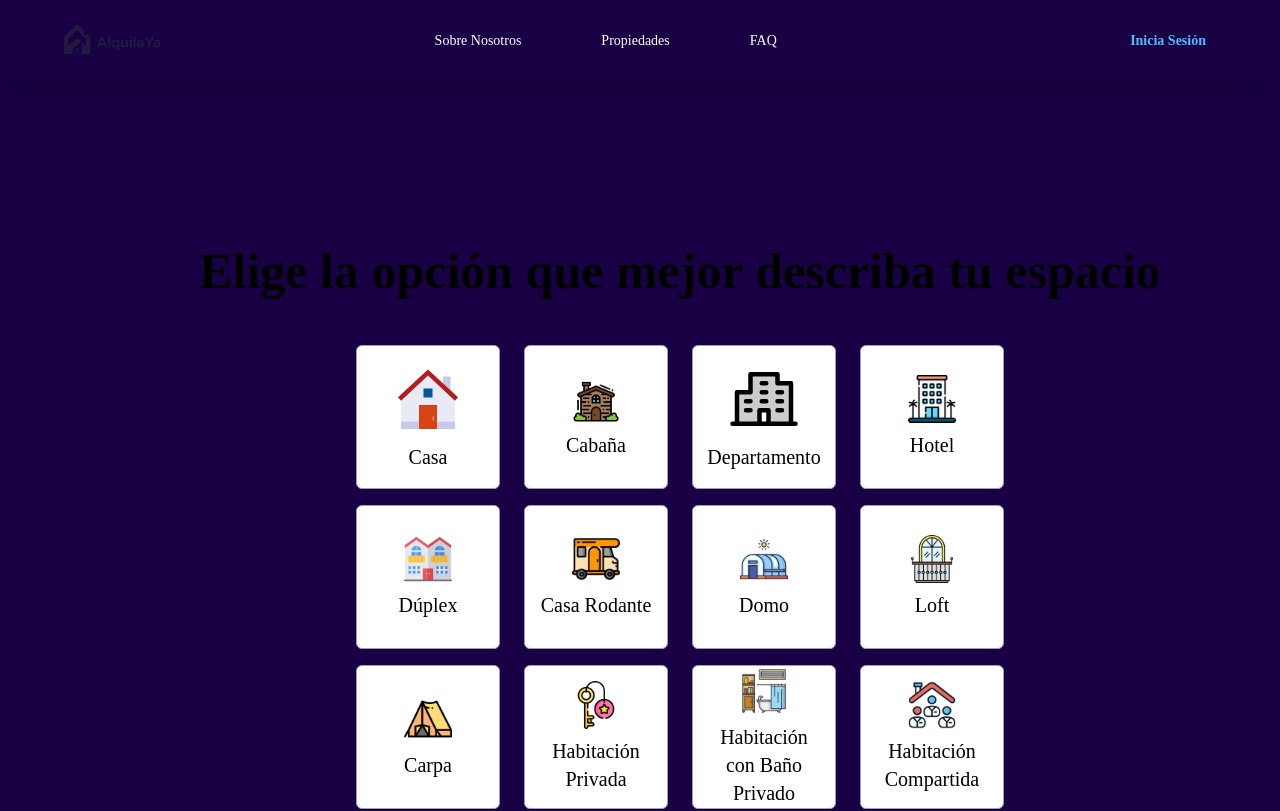
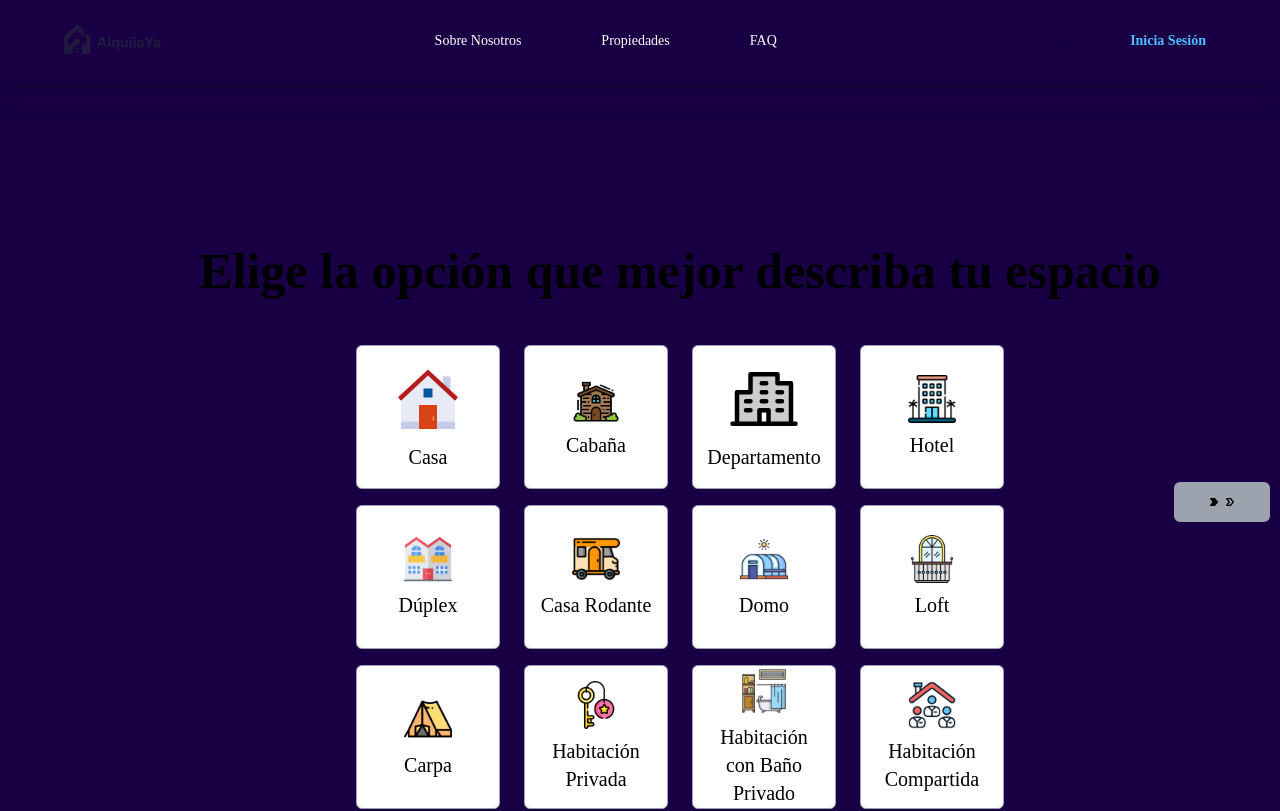
Before and after one commit to Gastygas/AlquilaYa-Front, a Next.js app in the folder alquilaya/: page /sube-tu-propiedad/paso-1 in a window 1280 px wide. Shown: the top 811 px of the page. Built offline with nearby package versions, Linux system fonts and the light colour scheme.

Commit message:
Pocisión botón

```diff
--- a/alquilaya/src/Components/ButtonCyan/Button.module.css
+++ b/alquilaya/src/Components/ButtonCyan/Button.module.css
@@ -1,3 +1,3 @@
 .buttonArrow{
-    @apply disabled:bg-gray-400 disabled:scale-100 flex items-center justify-center border-2 border-[#aa31cf] bg-secondary text-black px-8 py-3 rounded-lg font-bold hover:scale-110 transition transform duration-200
+    @apply disabled:bg-gray-400 disabled:scale-100 flex items-center justify-center border-2 border-primary bg-secondary text-black px-8 py-3 rounded-lg font-bold hover:scale-110 transition transform duration-200
 }
--- a/alquilaya/src/Components/Sube-tu-propiedad/Step-1.tsx
+++ b/alquilaya/src/Components/Sube-tu-propiedad/Step-1.tsx
@@ -72,7 +72,7 @@ const Step1 = () => {
                 </div>
             </div>
 
-            <div className="absolute bottom-1/2 right-6">
+            <div className={styles.nextStep}>
                 <ButtonCyan
                     onClick={saveDataPage}
                     isDisabled={!isSelected}
--- a/alquilaya/src/Components/Sube-tu-propiedad/Steps.module.css
+++ b/alquilaya/src/Components/Sube-tu-propiedad/Steps.module.css
@@ -1,3 +1,7 @@
 .box{
     @apply box-content relative w-full min-h-screen p-10 flex flex-col justify-between text-black
 }
+
+.nextStep{
+    @apply absolute bottom-1/2 right-6
+}
```
